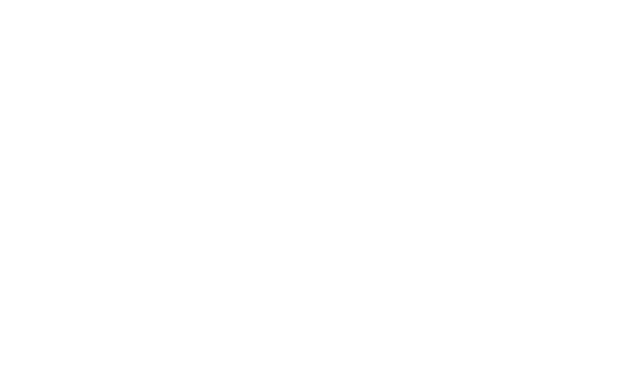
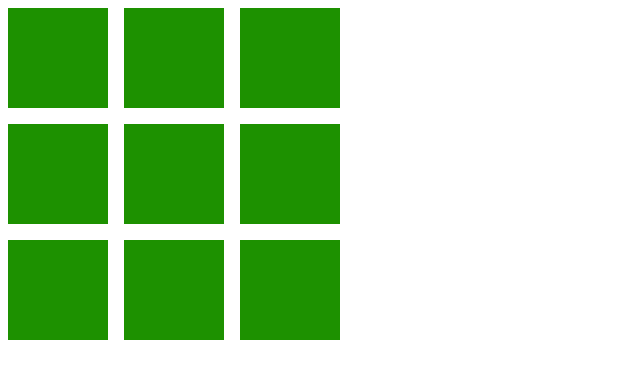
Before and after one commit to Good-Day-2-U/odin-tic-tac-toe, a plain HTML site: page index.html in a window 1280 px wide. Shown: the whole page, without its empty margins (0-640 px from the left). Drawn offline with Linux system fonts and the light colour scheme; files that its build step writes are made by us from their sources.

Commit message:
Created gameboard and added a little styles to see it on the screen

```diff
--- a/index.html
+++ b/index.html
@@ -4,12 +4,12 @@
     <meta charset="UTF-8" />
     <meta name="viewport" content="width=device-width, initial-scale=1.0" />
     <title>TIC-TAC-TOE</title>
-    <link rel="stylesheet" href="css/style.css" />
+    <link rel="stylesheet" href="style.css" />
     <link rel="icon" href="images/icon.svg" />
   </head>
   <body>
 
-
+    <div class="container"></div>
 
 
     <script src="script.js"></script>
--- a/script.js
+++ b/script.js
@@ -0,0 +1,48 @@
+
+
+
+
+
+const Gameboard = {
+  gameboard : ["A","A","A","A","A","A","A","A","A"],
+  logIt: function() {
+    console.log(this.gameboard)
+  },
+  titleName : 'This is Tic Tac Toe!',
+}
+
+Gameboard.logIt();
+console.log(Gameboard.titleName)
+
+
+
+// function addPlayer(name) {
+//   this.playerName = name
+// }
+
+// addPlayer.prototype.giveName = function() {
+//   return this.playerName
+// }
+
+class AddPerson {
+  constructor(name) {
+    this.playerName = name
+  }
+
+  // This is another way to add a function to an objects prototype
+  giveName() {
+    return this.playerName
+  }
+}
+
+const container = document.querySelector('.container')
+
+Gameboard.gameboard.forEach(newSquare => {
+  newSquare = document.createElement("div")
+  container.appendChild(newSquare)
+});
+
+
+player1 = new AddPerson("Brandon")
+
+console.log(player1.giveName())
--- a/style.css
+++ b/style.css
@@ -0,0 +1,12 @@
+.container div{
+  background-color: rgb(29, 145, 0);
+  width: 100px;
+  height: 100px;
+}
+
+.container {
+  display: grid;
+  grid-template-columns: repeat(3, 100px);
+  grid-template-rows: repeat(3, 100px);
+  gap: 1rem;
+}
```
